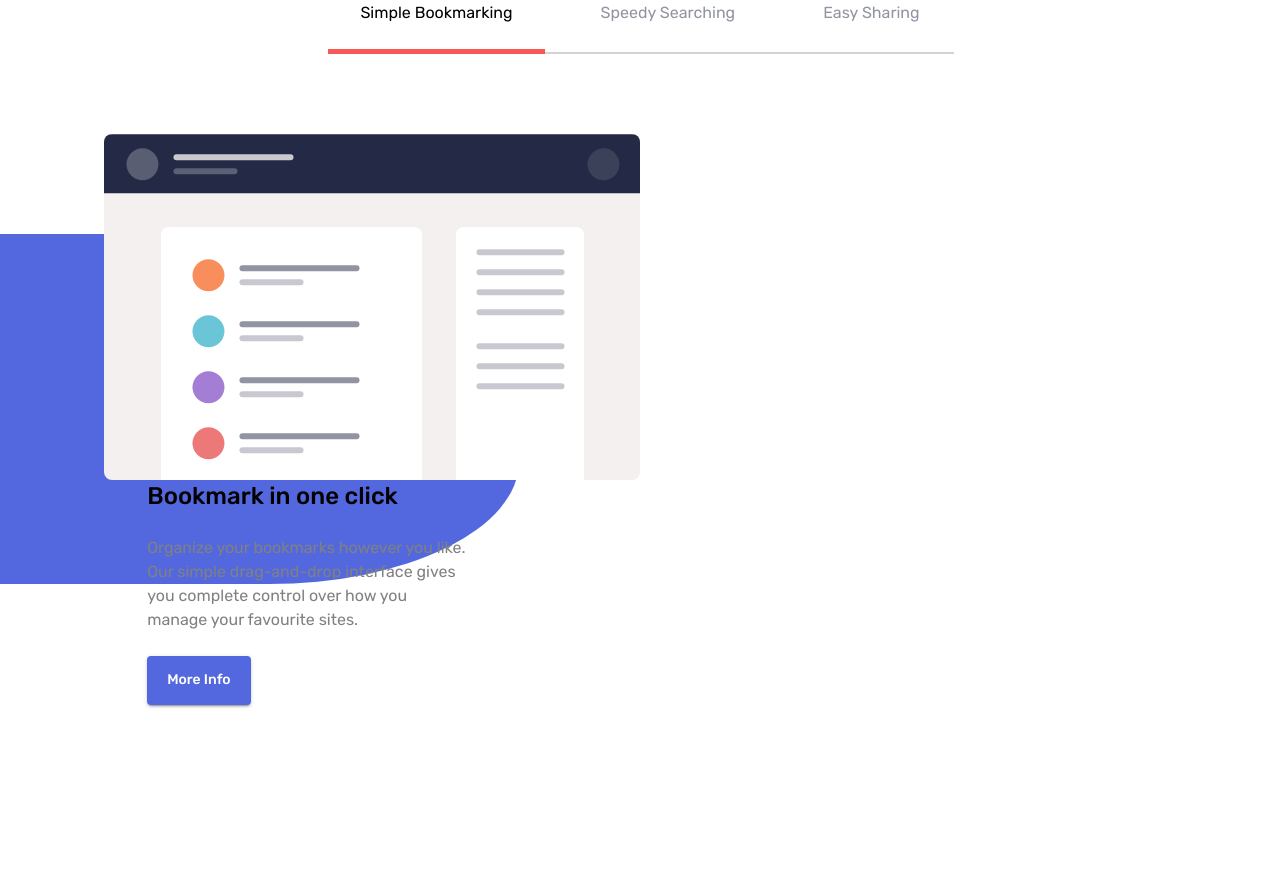
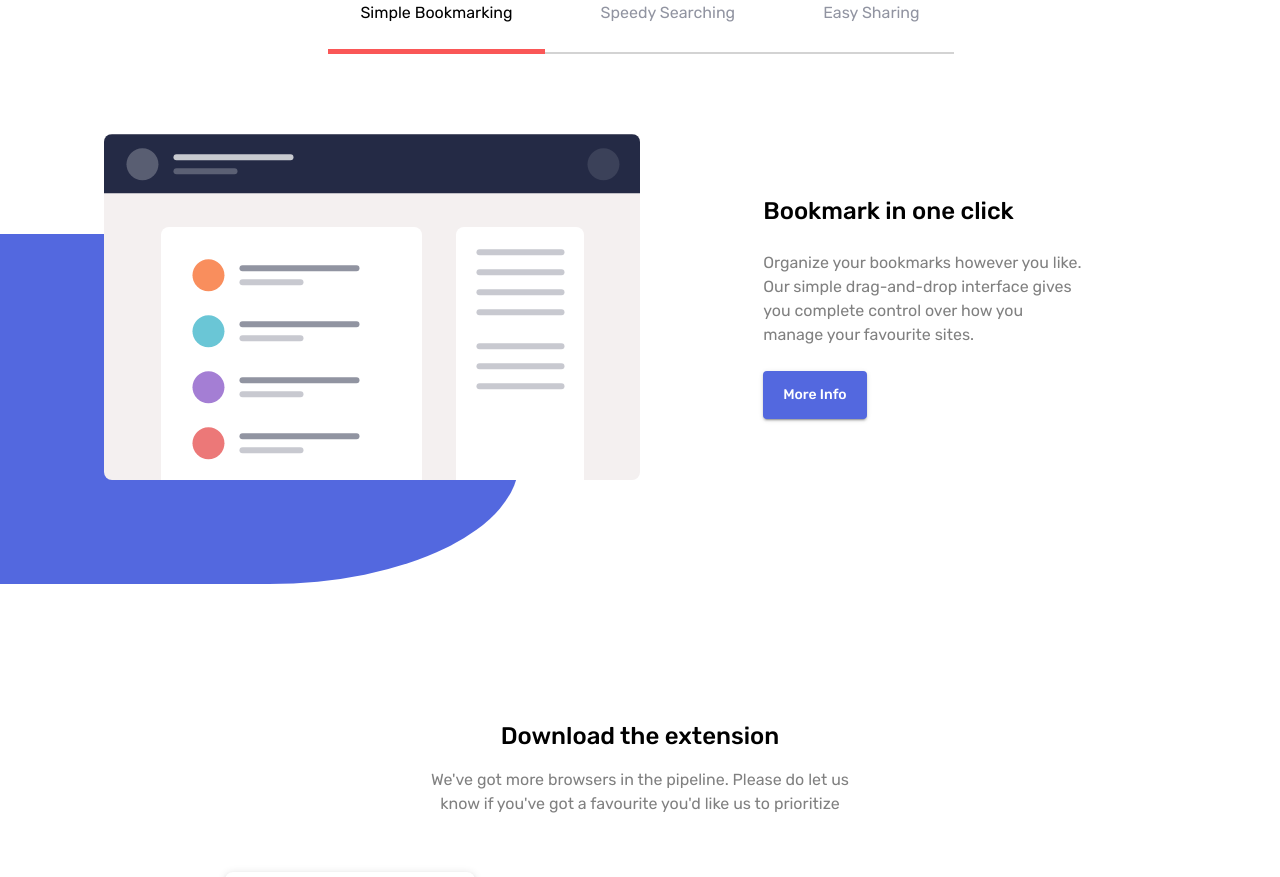
Before and after one commit to NoyanSeckin/Bookmark-Landing-Page-Challenge, a React (Create React App) app: page / in a window 1280 px wide. Shown: the part 980-1857 px from the top of the page. Built offline with nearby package versions, Linux system fonts and the light colour scheme.

Commit message:
ready to publish

```diff
--- a/src/components/MainExtension.js
+++ b/src/components/MainExtension.js
@@ -76,7 +76,7 @@ export default function MainExtensionjs() {
   }
 
   return (
-    <Box sx={{mt: '15rem', mb: {xs: '50rem', lg: 0}}}>
+    <Box sx={{mt: {xs: '11rem', lg: '15rem'}, mb: {xs: '50rem', lg: 0}}}>
       <CenterHeaderComponent header={centerHeader} text={centerText}/>
       {renderCards()}
     </Box>
--- a/src/components/MainFeatures.js
+++ b/src/components/MainFeatures.js
@@ -168,7 +168,7 @@ export default function MainFeatures() {
 
   function renderDesktopGrid(){
     return(
-      <Grid container sx={{mt: 10, display: {xs: 'none', lg: 'block'}}}>
+      <Grid container sx={{mt: 10, display: {xs: 'none', lg: 'flex'}}}>
         <Grid item lg={6} sx={leftGridStyle}>
           {renderSvgs()}
           <Box sx={blueBackground}></Box>
```
